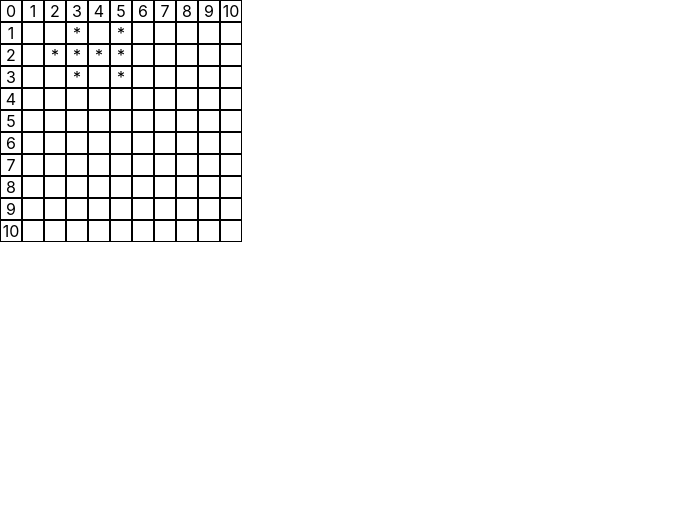
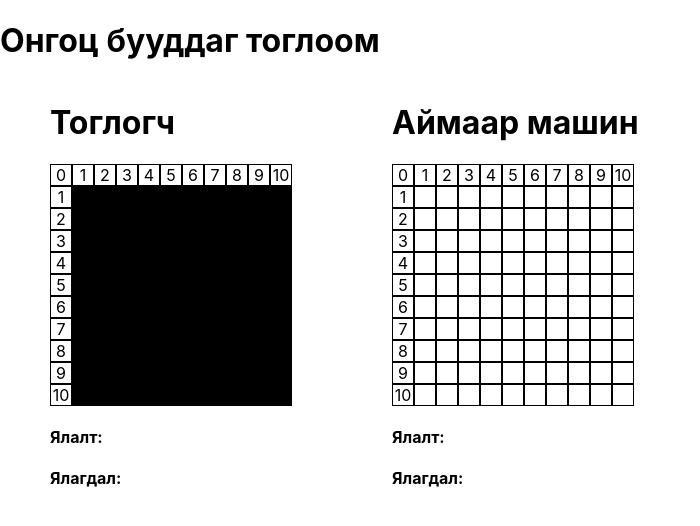
Before and after one commit to saruul-c/plane, a React (Create React App) app: page / in a window 1280 px wide. Shown: the top 526 px of the page, without its empty margins (0-700 px from the left). Built offline with nearby package versions, Linux system fonts and the light colour scheme.

Commit message:
jaahan faildev

```diff
--- a/src/App.css
+++ b/src/App.css
@@ -1,47 +1,26 @@
-.App {
-  text-align: center;
+.app {
+  padding: 0 50px;
 }
 
-
-@media (prefers-reduced-motion: no-preference) {
-  .App-logo {
-    animation: App-logo-spin infinite 20s linear;
-  }
+.container {
+  display: flex;
 }
 
-.App-header {
-  background-color: #282c34;
-  min-height: 100vh;
-  display: flex;
-  flex-direction: column;
-  align-items: center;
-  justify-content: center;
-  font-size: calc(10px + 2vmin);
-  color: white;
-}
-
-.App-link {
-  color: #61dafb;
-}
-
-@keyframes App-logo-spin {
-  from {
-    transform: rotate(0deg);
-  }
-  to {
-    transform: rotate(360deg);
-  }
-}
 .map {
   display: flex;
   flex-direction: column;
 }
 .row {
   display: flex;
-
 }
 .cell {
   width: 20px;
   height: 20px;
   border: .5px solid black;
+  display: flex;
+  justify-content: center;
+  align-items: center;
 }
+.have_body {
+  background-color: black;
+}
--- a/src/App.js
+++ b/src/App.js
@@ -1,12 +1,120 @@
-import logo from './logo.svg';
-import './App.css';
-import Display from './plane/display';
+import logo from "./logo.svg";
+import "./App.css";
+import Display from "./plane/display";
+import { useEffect, useState } from "react";
 
 function App() {
+  const [pcBodys, setPcBodys] = useState([]);
+  // ongotsnii biye iig buteeh
+  function bodyGenrate(
+    bodys = [
+
+    ]
+  ) {
+    console.log('you here budy');
+    console.log(bodys.length);
+    while (bodys.length < 3) {
+      let head = [getRandomInteger(0, 9), getRandomInteger(0, 9)];
+      console.log(`togloi: ${JSON.stringify(head)}`);
+
+      let randomDir = getRandomInteger(1, 4);
+      if (randomDir === 1) {
+        bodys.push(createBodyTop(head));
+      } else if (randomDir === 2) {
+        bodys.push(createBodyBot(head));
+      } else if (randomDir === 3) {
+        bodys.push(createBodyLeft(head));
+      } else if (randomDir === 4) {
+        bodys.push(createBodyRight(head));
+
+      }
+      console.log(bodys);
+    }
+
+    return bodys;
+  }
+  // deesh harsan biye uusgeh
+  function createBodyTop(head) {
+    return [
+      head,
+      [head[0], head[1] + 1],
+      [head[0], head[1] + 2],
+      [head[0], head[1] + 3],
+      [head[0] - 1, head[1] + 1],
+      [head[0] - 1, head[1] + 3],
+      [head[0] + 1, head[1] + 1],
+      [head[0] + 1, head[1] + 3],
+    ];
+  }
+
+  // doosh harsan biye uusgeh
+  function createBodyBot(head) {
+    return [
+      head,
+      [head[0], head[1] - 1],
+      [head[0], head[1] - 2],
+      [head[0], head[1] - 3],
+      [head[0] - 1, head[1] - 1],
+      [head[0] - 1, head[1] - 3],
+      [head[0] + 1, head[1] - 1],
+      [head[0] + 1, head[1] - 3],
+    ];
+  }
+
+  // baruun harsan biye uusgeh
+  function createBodyLeft(head) {
+    return [
+      head,
+      [head[0] + 1, head[1]],
+      [head[0] + 2, head[1]],
+      [head[0] + 3, head[1]],
+      [head[0] + 1, head[1] - 1],
+      [head[0] + 3, head[1] - 1],
+      [head[0] + 1, head[1] + 1],
+      [head[0] + 3, head[1] + 1],
+    ];
+  }
+
+  // zuun harsan biye uusgeh
+  function createBodyRight(head) {
+    return [
+      head,
+      [head[0] - 1, head[1]],
+      [head[0] - 2, head[1]],
+      [head[0] - 3, head[1]],
+      [head[0] - 1, head[1] - 1],
+      [head[0] - 3, head[1] - 1],
+      [head[0] - 1, head[1] + 1],
+      [head[0] - 3, head[1] + 1],
+    ];
+  }
+
+  // integer utga butsaa random func
+
+  function getRandomInteger(min, max) {
+    return Math.floor(Math.random() * (max - min + 1)) + min;
+  }
+
+  // useEffect(() => {}, );
+
   return (
-    <div className="App">
-     <Display />
-    </div>
+    <>
+      <h1>Онгоц бууддаг тоглоом</h1>
+      <div className="container">
+        <div className="app">
+          <h1>Тоглогч</h1>
+          <Display bodys={[bodyGenrate()]} />
+          <h4>Ялалт: </h4>
+          <h4>Ялагдал: </h4>
+        </div>
+        <div className="app">
+          <h1>Аймаар машин </h1>
+          <Display />
+          <h4>Ялалт: </h4>
+          <h4>Ялагдал: </h4>
+        </div>
+      </div>
+    </>
   );
 }
 
--- a/src/plane/display.js
+++ b/src/plane/display.js
@@ -1,6 +1,6 @@
 import React, { useState } from "react";
 
-export default function Display() {
+export default function Display({bodys=[]}) {
   const [map] = useState([
     [0, 0, 0, 0, 0, 0, 0, 0, 0, 0],
     [0, 0, 0, 0, 0, 0, 0, 0, 0, 0],
@@ -14,10 +14,11 @@ export default function Display() {
     [0, 0, 0, 0, 0, 0, 0, 0, 0, 0],
   ]);
 
-  const [planeBodysPc, setPlaneBodysPc] = useState([createPlane()]);
+  const [planeBodysPc, setPlaneBodysPc] = useState(bodys);
+  console.log(bodys);
 
   function createPlane() {
-    let planeBody = [
+    let planeBody = bodys?.[0] ?? [
       [1, 1],
       [2, 0],
       [2, 1],
@@ -26,9 +27,12 @@ export default function Display() {
       [4, 0],
       [4, 1],
       [4, 2],
-
     ];
     return planeBody;
+  }
+
+  function CheckBody(items, index, index2) {
+    return items.findIndex(item3=>item3[0] === index2 && item3[1] === index ) === -1
   }
 
   return (
@@ -46,12 +50,13 @@ export default function Display() {
             {item.map((item2, index2) => {
               return (
                 <div
-                  className="cell"
+                  className={"cell " + (bodys.findIndex(item4=> CheckBody(item4, index, index2)) === -1 ? '':'have_body')}
                   onClick={() => {
+                    console.log('item2');
+                    console.log(item2);
                     alert(`x=${index2 + 1} y=${index + 1}`);
                   }}
                 >
-                    {createPlane().findIndex(item3=>item3[0] === index2 && item3[1] === index ) === -1 ? '':'*'}
                 </div>
               );
             })}
```
